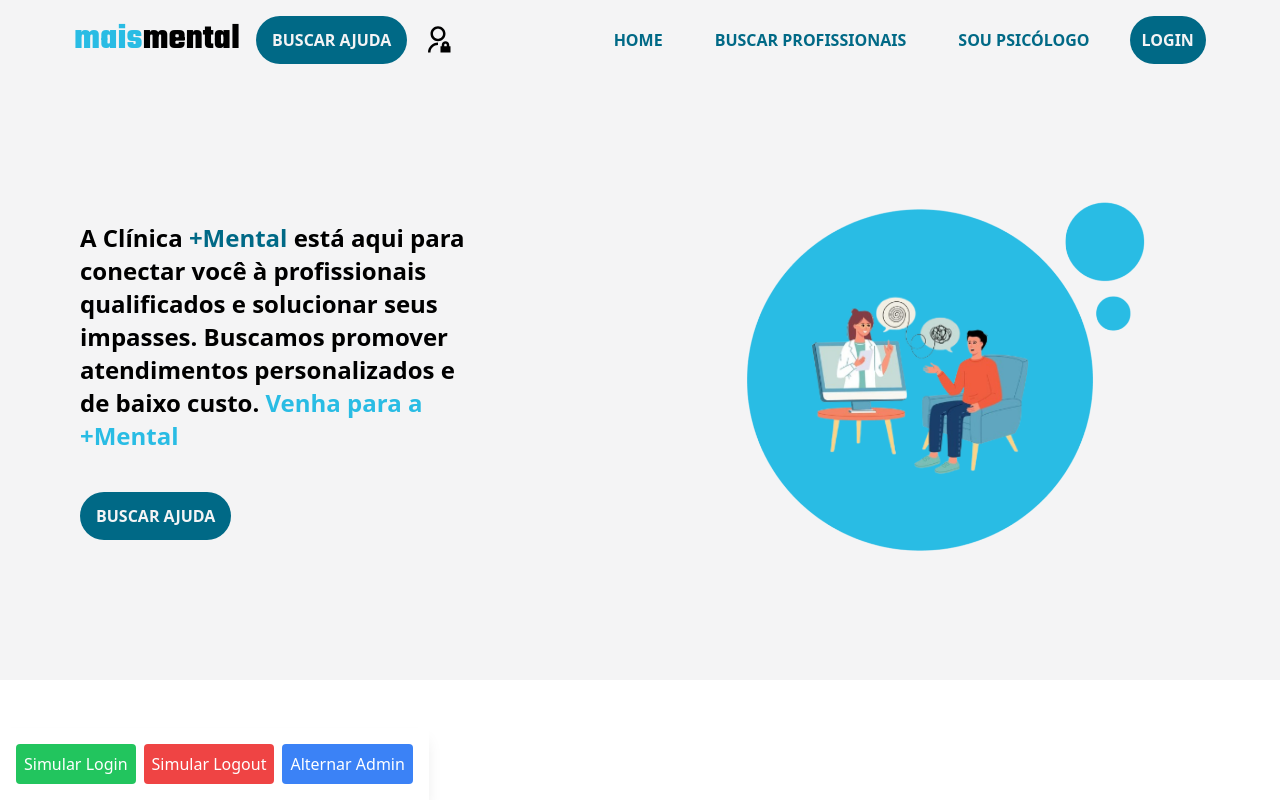
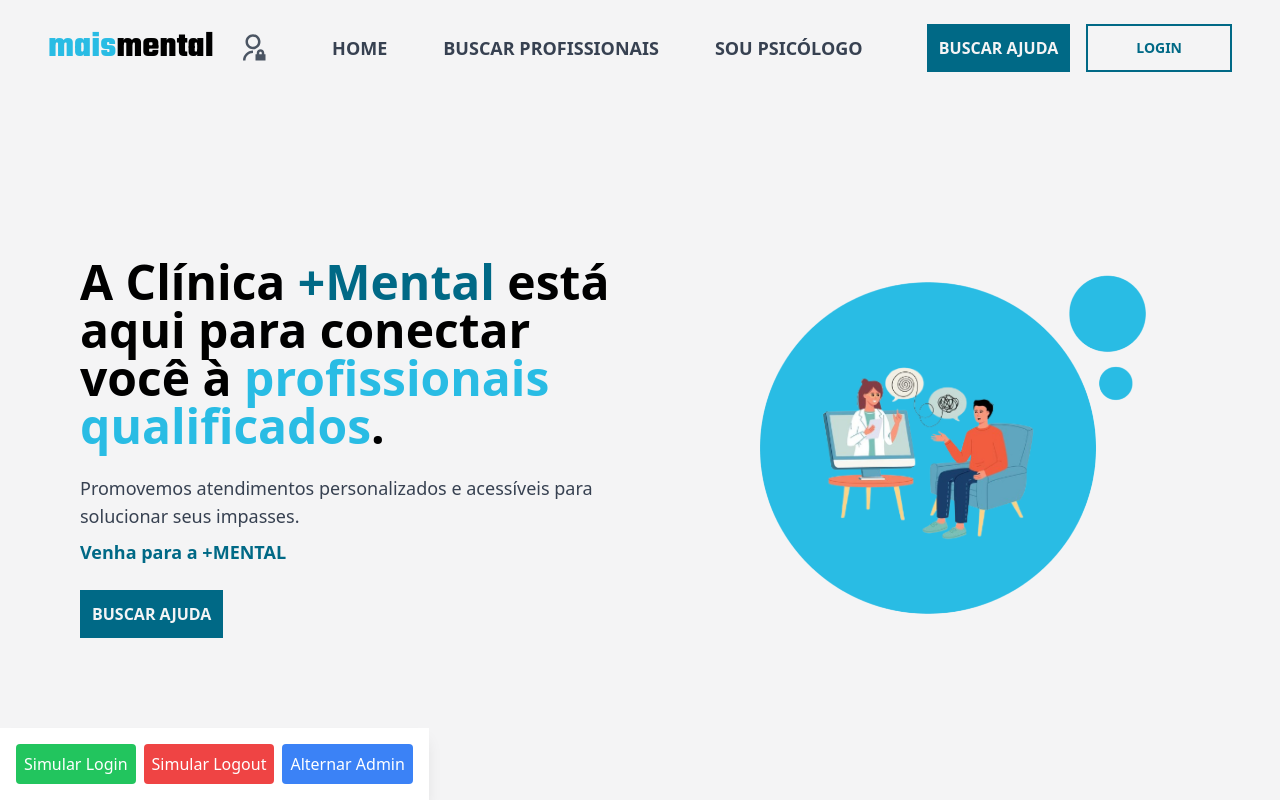
Before and after one commit to pedrohenriqux/projeto-final-cjovem, a React (Vite) app in the folder mais-mental/: page / in a window 1280 px wide. Built offline with nearby package versions, Linux system fonts and the light colour scheme.

Commit message:
fazendo pequenas alterações no estilo na navbar e hero

```diff
--- a/mais-mental/src/components/BtnAjuda/BtnAjuda.jsx
+++ b/mais-mental/src/components/BtnAjuda/BtnAjuda.jsx
@@ -4,7 +4,7 @@
   return (
     <div>
         <button
-          className='bg-primary hover:bg-third duration-200 text-zinc-100 text-base font-bold py-3 px-4 rounded-3xl uppercase'>
+          className='bg-primary hover:bg-third duration-200 text-zinc-100 text-base font-bold py-3 px-3 uppercase'>
           buscar ajuda
         </button>
     </div>
--- a/mais-mental/src/components/Hero/Hero.jsx
+++ b/mais-mental/src/components/Hero/Hero.jsx
@@ -1,4 +1,5 @@
 import React from 'react';
+import { Link } from 'react-router-dom';
 
 import BtnAjuda from '../BtnAjuda/BtnAjuda';
 import ImgHero from '../../assets/Hero/ImgHero.png';
@@ -6,22 +7,31 @@
 const Hero = () => {
   return (
     <>
-        <section className='bg-zinc-100 overflow-hidden relative'>
-            <div className='container grid grid-cols-1 md:grid-cols-2 min-h-[600px]'>
-                <div className='flex flex-col justify-center py-14 md:py-0 relative z-20'>
-                    <div className='text-center md:text-left space-y-10 lg:max-w-[400px]'>
-                        <h1 className='text-xl lg:text-2xl font-bold !leading-snug'>
-                            A Clínica <span className='text-primary'>+Mental</span> está aqui
-                            para conectar você à profissionais qualificados e solucionar seus
-                            impasses. Buscamos promover atendimentos personalizados e de baixo
-                            custo. <span className='text-secondary'>Venha para a +Mental</span>
-                        </h1>
-                        <BtnAjuda />
+        <section className='bg-zinc-100 py-12 md:py-20 px-4 sm:px-8 lg:px-16 xl:px-20 2xl:px-24'>
+            <div className=' mx-auto max-w-7xl flex flex-col md:flex-row items-center gap-8'>
+                <div className='md:w-1/2 space-y-6'>
+                    <h1 className='text-3xl md:text-4xl lg:text-5xl font-bold leading-tight'>
+                        A Clínica <span className='text-primary'>+Mental</span> está aqui
+                        para conectar você à <span className='text-secondary'>profissionais
+                        qualificados</span>.
+                    </h1>
+                    <p className='text-lg text-gray-700'>Promovemos atendimentos personalizados
+                        e acessíveis para solucionar seus impasses.
+                        <span className='block font-semibold text-primary mt-2'>Venha para a +MENTAL</span>
+                    </p>
+
+                    <div className='mt-6'>
+                        <Link to="/cadastro" className='inline-block'>
+                            <BtnAjuda />
+                        </Link>
                     </div>
-
                 </div>
-                <div className='flex justify-center items-center'>
-                    <img src={ImgHero} alt="ImgHero" />
+                <div className='md:w-1/2 flex justify-center'>
+                    <img
+                        src={ImgHero}
+                        alt="Profissional de Saúde Mental"
+                        className='rounded-lg max-w-full h-auto'
+                    />
                 </div>
             </div>
         </section>
--- a/mais-mental/src/components/Navbar/Navbar.jsx
+++ b/mais-mental/src/components/Navbar/Navbar.jsx
@@ -1,13 +1,11 @@
 import React, { useState } from 'react';
-import { Link, Navigate, useNavigate } from 'react-router-dom';
+import { Link, useNavigate } from 'react-router-dom';
 import { MdClose, MdMenu } from "react-icons/md";
 import { FaRegUser } from "react-icons/fa";
 import { RiAdminLine } from "react-icons/ri";
-
 import BtnAjuda from '../BtnAjuda/BtnAjuda.jsx';
 
 const Navbar = () => {
-
   const [abrirMenu, setAbrirMenu] = useState(false);
   const [isAdmin, setIsAdmin] = useState(true);
   const [userLogado, setUserLogado] = useState(false);
@@ -15,107 +13,117 @@
 
   const navigate = useNavigate();
 
-  const alterarMenu = () => {
-    setAbrirMenu(!abrirMenu);
-  }
-
-  const alterarMenuDoPerfil = () => {
-    setMenuDoPerfil(!menuDoPerfil);
-  }
-
-  const fazerLogin = () => {
-    navigate('/login');
-  }
-
+  const alterarMenu = () => setAbrirMenu(!abrirMenu);
+  const alterarMenuDoPerfil = () => setMenuDoPerfil(!menuDoPerfil);
+  const fazerLogin = () => navigate('/login');
   const fazerLogout = () => {
     setUserLogado(false);
     navigate('/');
   }
 
-  let iconMenu;
-  if (abrirMenu) {
-    iconMenu = <MdClose className='text-3xl' />;
-  } else {
-    iconMenu = <MdMenu className='text-3xl' />;
-  }
+  const iconMenu = abrirMenu ?
+    <MdClose className='text-3xl' /> :
+    <MdMenu className='text-3xl' />
 
-  let botaoLogin;
-  if (!userLogado) {
-    botaoLogin = (
+    const botaoLogin = !userLogado ? (
       <button
         onClick={fazerLogin}
-        className='bg-primary hover:bg-third duration-200 text-zinc-100 text-base font-bold p-3 rounded-3xl uppercase'
+        className='border-2 border-primary text-primary hover:bg-primary/10 font-bold py-3 px-12 uppercase text-sm transition-colors'
       >
         login
       </button>
-    );
-  } else {
-    botaoLogin = null;
-  }
+    ) : null;
 
   return (
     <>
-      <div className="bg-zinc-100 flex justify-around items-center py-2">
-        <div className='flex items-center gap-4 py-2'>
+      <div className="bg-zinc-100 flex justify-between items-center px-12 py-6 shadow-sm">
+        <div className='flex items-center gap-6 '>
           <Link to="/" className='text-4xl font-bold font-teko'>
             <span className='text-secondary'>mais</span>
             <span className='text-black'>mental</span>
           </Link>
 
-          <div className=' hidden lg:block'>
+          {isAdmin && (
+            <Link to="/admin" className='hidden lg:block py-1'>
+              <RiAdminLine className='text-3xl text-gray-600 hover:text-third transition-colors' />
+            </Link>
+          )}
+        </div>
+
+        <div className='hidden lg:flex flex-1 justify-center'>
+          <div className='flex gap-8'>
+            <Link
+              to="/"
+              className='text-gray-700 py-2 px-3 hover:text-third font-semibold text-lg transition-colors uppercase'
+            >
+              home
+            </Link>
+            <Link
+              to="/buscar-profissionais"
+              className='text-gray-700 py-2 px-3 hover:text-third font-semibold text-lg transition-colors uppercase'
+            >
+              buscar profissionais
+            </Link>
+            <Link
+              to="/cadastro"
+              className='text-gray-700 py-2 px-3 hover:text-third font-semibold text-lg transition-colors uppercase'
+            >
+              sou psicólogo
+            </Link>
+          </div>
+        </div>
+
+        <div className='flex items-center gap-4'>
+          <div className='hidden lg:flex items-center gap-4'>
+            {!userLogado && (
               <Link to="/cadastro">
                 <BtnAjuda />
               </Link>
-          </div>
+            )}
 
-          {isAdmin && !abrirMenu && (
-            <div className='hidden lg:block'>
-              <Link to="/admin" className='py-3'>
-                <RiAdminLine className='text-3xl' />
-              </Link>
-            </div>
-          )}
-        </div>
-
-        <div className='hidden lg:block'>
-          <div className='text-primary text-base font-bold flex items-center gap-7 uppercase'>
-            <Link to="/" className='inline-block py-2 px-3 hover:text-third duration-200 relative group'>
-              home
-            </Link>
-            <Link to="/buscar-profissionais" className='inline-block py-2 px-3 hover:text-third duration-200 relative group'>
-              buscar profissionais
-            </Link>
-            <Link to="/SouPsicologo" className='inline-block py-2 px-3 hover:text-third duration-200 relative group'>
-              sou psicólogo
-            </Link>
             {botaoLogin}
-          </div>
           </div>
 
           {userLogado && (
-          <div className='relative group'>
-            <div className='hidden lg:blo'>
-              <button onClick={alterarMenuDoPerfil} className='p-2'>
-                <FaRegUser className='text-3xl' />
+            <div className='relative'>
+              <button
+                onClick={alterarMenuDoPerfil}
+                className='p-1 text-gray-600 hover:text-third transition-colors'
+              >
+                <FaRegUser className='text-2xl md:text-3xl lg:text-3xl' />
               </button>
-            </div>
 
               {menuDoPerfil && (
-              <div className='absolute right-0 mt-2 w-48 bg-white text-sm text-primary rounded shadow-lg'>
-                <Link to="/perfil" className='block px-4 py-2 hover:bg-zinc-100'>
+                <div className='absolute right-0 mt-2 w-48 bg-white rounded-md shadow-lg z-50 border border-gray-100'>
+                  <Link
+                    to="/perfil"
+                    className='block px-4 py-2 text-sm hover:bg-gray-50 text-gray-700'
+                    onClick={alterarMenuDoPerfil}
+                  >
                     Meu Perfil
                   </Link>
-                <Link to="/config-perfil" className='block px-4 py-2 hover:bg-zinc-100'>
+
+                  <Link
+                    to="/config-perfil"
+                    className='block px-4 py-2 text-sm hover:bg-gray-50 text-gray-700'
+                    onClick={alterarMenuDoPerfil}
+                  >
                     Configurações
                   </Link>
+
                   {isAdmin && (
-                  <Link to="/admin" className='block px-4 py-2 hover:bg-zinc-100'>
+                    <Link
+                      to="/admin"
+                      className='block px-4 py-2 text-sm hover:bg-gray-50 text-gray-700'
+                      onClick={alterarMenuDoPerfil}
+                    >
                       Painel do Administrador
                     </Link>
                   )}
+
                   <button
                     onClick={fazerLogout}
-                  className='block w-full text-left px-4 py-2 hover:bg-zinc-100'
+                    className='block w-full text-left px-4 py-2 hover:bg-gray-50 text-sm text-gray-700'
                   >
                     Logout
                   </button>
@@ -124,48 +132,61 @@
             </div>
           )}
 
-        <div className='lg:hidden flex items-center gap-4'>
-          {userLogado && (
-            <button onClick={alterarMenuDoPerfil} className='p-2'>
-              <FaRegUser className='text-3xl' />
-            </button>
-          )}
-          <button onClick={alterarMenu} aria-label='Menu'>
-            { iconMenu }
+          <button
+            onClick={alterarMenu}
+            className='lg:hidden text-gray-600 hover:text-primary p-2 transition-colors'
+            aria-label='Menu'
+          >
+            {iconMenu}
           </button>
         </div>
       </div>
 
       {abrirMenu && (
-        <div className='lg:hidden bg-zinc-100 text-primary text-base font-bold uppercase text-center py-4'>
-          <Link to="/" className='block py-2 px-3 hover:text-third duration-200'>
+        <div className='lg:hidden bg-white py-3 border-t border-gray-200'>
+          <div className='mx-auto max-w-7xl space-y-3'>
+            <Link
+              to='/'
+              className='block py-2 text-gray-700 hover:bg-gray-50 rounded-md text-center font-medium text-lg uppercase'
+              onClick={alterarMenu}
+            >
               home
             </Link>
-          <Link to="/buscar-profissionais" className='block py-2 px-3 hover:text-third duration-200'>
+
+            <Link
+              to='/buscar-profissionais'
+              className='block py-2 text-gray-700 hover:bg-gray-50 rounded-md text-center font-medium text-lg uppercase'
+              onClick={alterarMenu}
+            >
               buscar profissionais
             </Link>
-          <Link to="/SouPsicologo" className='block py-2 px-3 hover:text-third duration-200'>
+
+            <Link
+              to='/cadastro'
+              className='block py-2 text-gray-700 hover:bg-gray-50 rounded-md text-center font-medium text-lg uppercase'
+              onClick={alterarMenu}
+            >
               sou psicólogo
             </Link>
 
             {!userLogado && (
-            <div className='mt-3 flex justify-center'>
-              <Link to="/cadastro" className='block'>
+              <div className='mt-4 space-y-4 pb-2'>
+                <div className='flex justify-center'>
+                  <Link
+                    to="/cadastro"
+                    className='inline-block'
+                    onClick={alterarMenu}
+                  >
                     <BtnAjuda />
                   </Link>
                 </div>
-          )}
 
-          {!userLogado && (
-            <div className='mt-2 flex justify-center'>
-              <button
-                onClick={fazerLogin}
-                className='bg-primary hover:bg-third duration-200 text-zinc-100 text-base font-bold py-3 px-12 rounded-3xl uppercase'
-              >
-                login
-              </button>
+                <div className='flex justify-center'>
+                  {botaoLogin}
+                </div>
               </div>
             )}
+          </div>
         </div>
       )}
 
```
Lines whose indentation alone changed are shown as unchanged.
